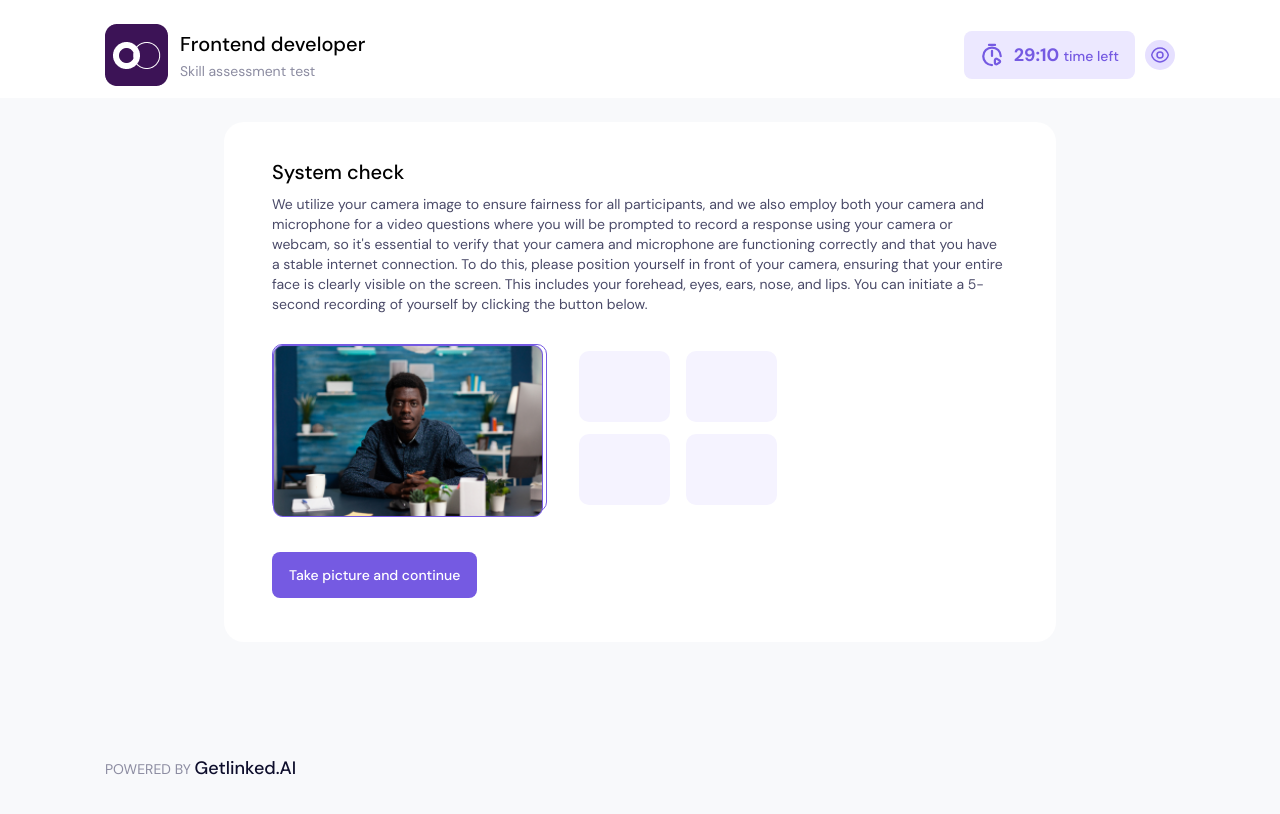
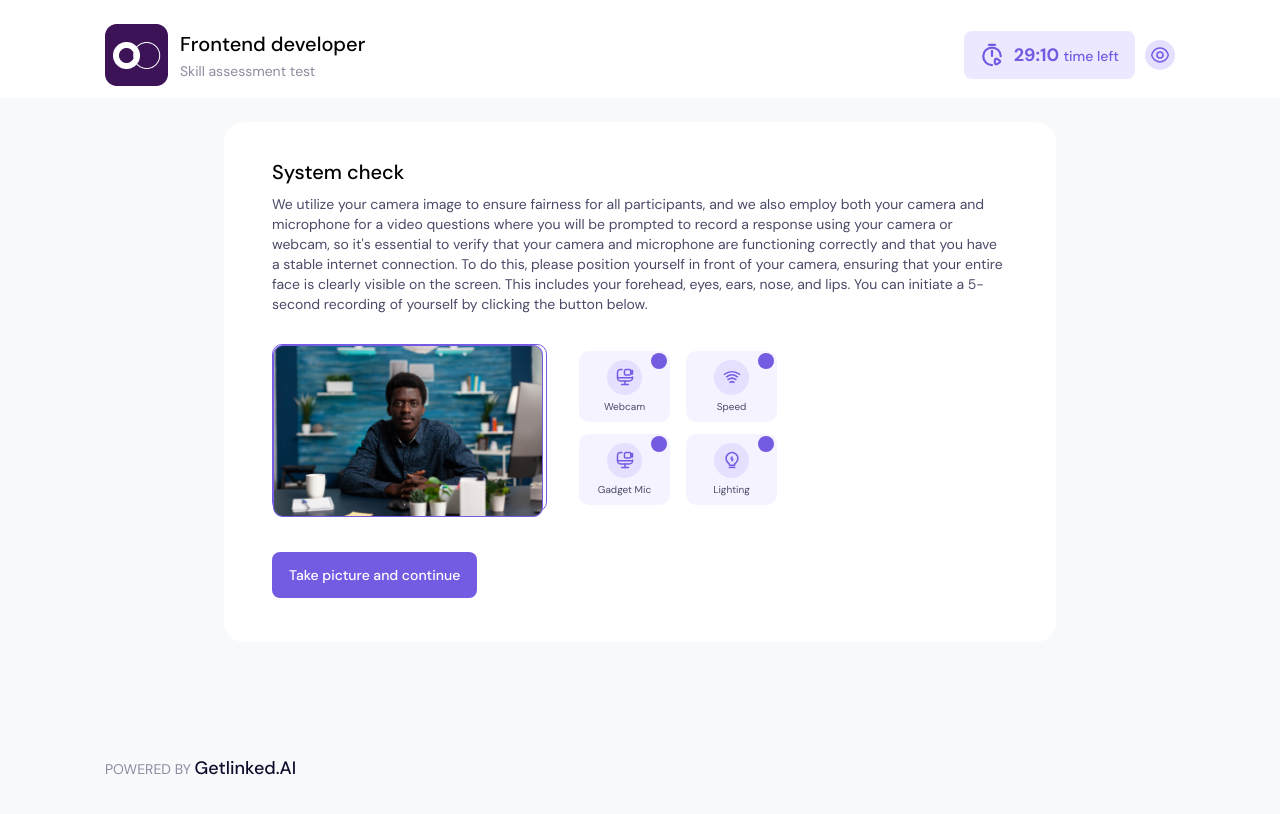
Before and after one commit to DrPrime01/gelinkedai-fe-task, a Next.js app: page / in a window 1280 px wide. Shown: the top 814 px of the page. Built offline with nearby package versions, Linux system fonts and the light colour scheme.

Commit message:
feat: added vectors, StatusIndicator and modal components

```diff
--- a/app/page.js
+++ b/app/page.js
@@ -1,3 +1,8 @@
+import StatusIndicator from "@/components/StatusIndicator";
+import GadgetMicIcon from "@/components/vectors/GadgetMicIcon";
+import LightingIcon from "@/components/vectors/LightingIcon";
+import SpeedIcon from "@/components/vectors/SpeedIcon";
+import WebcamIcon from "@/components/vectors/WebcamIcon";
 import Image from "next/image";
 
 export default function Home() {
@@ -5,7 +10,7 @@ export default function Home() {
 		<main className="flex justify-center p-6">
 			<div className="max-w-[832px] w-full flex flex-col bg-white rounded-[20px] pt-9 px-12 pb-11">
 				<h3 className="font-medium text-xl mb-2">System check</h3>
-				<p className="text-sm text-[#4A4A68] mb-[30px]">
+				<p className="text-sm text-gray-500 mb-[30px]">
 					We utilize your camera image to ensure fairness for all participants,
 					and we also employ both your camera and microphone for a video
 					questions where you will be prompted to record a response using your
@@ -28,10 +33,10 @@ export default function Home() {
 						/>
 					</div>
 					<div className="grid grid-cols-2 gap-y-3 gap-x-4">
-						<div className="h-[71px] w-[91px] rounded-[10px] bg-[#F5F3FF] flex items-center justify-center relative"></div>
-						<div className="h-[71px] w-[91px] rounded-[10px] bg-[#F5F3FF] flex items-center justify-center relative"></div>
-						<div className="h-[71px] w-[91px] rounded-[10px] bg-[#F5F3FF] flex items-center justify-center relative"></div>
-						<div className="h-[71px] w-[91px] rounded-[10px] bg-[#F5F3FF] flex items-center justify-center relative"></div>
+						<StatusIndicator label="Webcam" icon={<WebcamIcon />} />
+						<StatusIndicator label="Speed" icon={<SpeedIcon />} />
+						<StatusIndicator label="Gadget Mic" icon={<GadgetMicIcon />} />
+						<StatusIndicator label="Lighting" icon={<LightingIcon />} />
 					</div>
 				</div>
 				<div>
--- a/components/Navbar.jsx
+++ b/components/Navbar.jsx
@@ -13,7 +13,7 @@ export default function Navbar() {
 					/>
 					<div className="flex flex-col gap-y-[3px]">
 						<p className="text-xl font-medium">Frontend developer</p>
-						<p className="text-sm text-[#8C8CA1]">Skill assessment test</p>
+						<p className="text-sm text-gray-200">Skill assessment test</p>
 					</div>
 				</div>
 				<div className="flex items-center gap-x-2.5">
@@ -24,7 +24,7 @@ export default function Navbar() {
 							width={24}
 							height={24}
 						/>
-						<p className="text-[#755AE2] text-lg font-bold">
+						<p className="text-primary-500 text-lg font-bold">
 							29:10 <span className="text-sm font-medium">time left</span>
 						</p>
 					</div>
--- /dev/null
+++ b/components/StatusIndicator.jsx
@@ -0,0 +1,30 @@
+import CompletedIcon from "./vectors/CompletedIcon";
+import WarningIcon from "./vectors/WarningIcon";
+
+export default function StatusIndicator({
+	isCompleted,
+	isWarning,
+	icon,
+	iconSmall,
+	label,
+}) {
+	return (
+		<div className="h-[71px] w-[91px] rounded-[10px] bg-[#F5F3FF] flex flex-col items-center justify-center relative">
+			<div
+				className={`absolute right-[3px] top-0.5 rounded-full h-4 w-4 flex items-center justify-center ${
+					isWarning ? "bg-warning" : "bg-primary-500"
+				}`}
+			>
+				{(isCompleted || isWarning) && iconSmall}
+			</div>
+			<div
+				className={`rounded-full ${
+					isWarning ? "bg-warning/10" : "bg-primary-200"
+				} flex items-center justify-center mb-1 h-[35px] w-[35px]`}
+			>
+				{isCompleted ? <CompletedIcon /> : isWarning ? <WarningIcon /> : icon}
+			</div>
+			<p className="text-gray-500 text-[10px]">{label}</p>
+		</div>
+	);
+}
--- /dev/null
+++ b/components/vectors/CompletedIcon.jsx
@@ -0,0 +1,16 @@
+export default function CompletedIcon() {
+	return (
+		<svg
+			width="29"
+			height="29"
+			viewBox="0 0 29 29"
+			fill="none"
+			xmlns="http://www.w3.org/2000/svg"
+		>
+			<path
+				d="M14.5 28.25C22.0939 28.25 28.25 22.0939 28.25 14.5C28.25 6.90609 22.0939 0.75 14.5 0.75C6.90609 0.75 0.75 6.90609 0.75 14.5C0.75 22.0939 6.90609 28.25 14.5 28.25Z"
+				fill="#755AE2"
+			/>
+		</svg>
+	);
+}
--- /dev/null
+++ b/components/vectors/GadgetMicIcon.jsx
@@ -0,0 +1,54 @@
+export default function GadgetMicIcon({ width, height }) {
+	return (
+		<svg
+			width={width || "18"}
+			height={height || "18"}
+			viewBox="0 0 18 18"
+			fill="none"
+			xmlns="http://www.w3.org/2000/svg"
+		>
+			<path
+				d="M16.5 8.9175V9.585C16.5 12.255 15.8325 12.915 13.17 12.915H4.83C2.1675 12.915 1.5 12.2475 1.5 9.585V4.83C1.5 2.1675 2.1675 1.5 4.83 1.5H6"
+				stroke="#755AE2"
+				stroke-width="1.5"
+				stroke-linecap="round"
+				stroke-linejoin="round"
+			/>
+			<path
+				d="M9 12.915V16.5"
+				stroke="#755AE2"
+				stroke-width="1.5"
+				stroke-linecap="round"
+				stroke-linejoin="round"
+			/>
+			<path
+				d="M1.5 9.75H16.5"
+				stroke="#755AE2"
+				stroke-width="1.5"
+				stroke-linecap="round"
+				stroke-linejoin="round"
+			/>
+			<path
+				d="M5.625 16.5H12.375"
+				stroke="#755AE2"
+				stroke-width="1.5"
+				stroke-linecap="round"
+				stroke-linejoin="round"
+			/>
+			<path
+				d="M13.395 7.0275H9.82501C8.79001 7.0275 8.44501 6.3375 8.44501 5.6475V3.0075C8.44501 2.1825 9.12001 1.5075 9.94501 1.5075H13.395C14.16 1.5075 14.775 2.1225 14.775 2.8875V5.6475C14.775 6.4125 14.16 7.0275 13.395 7.0275Z"
+				stroke="#755AE2"
+				stroke-width="1.5"
+				stroke-linecap="round"
+				stroke-linejoin="round"
+			/>
+			<path
+				d="M15.6825 5.94L14.775 5.3025V3.2325L15.6825 2.595C16.1325 2.2875 16.5 2.475 16.5 3.0225V5.52C16.5 6.0675 16.1325 6.255 15.6825 5.94Z"
+				stroke="#755AE2"
+				stroke-width="1.5"
+				stroke-linecap="round"
+				stroke-linejoin="round"
+			/>
+		</svg>
+	);
+}
--- /dev/null
+++ b/components/vectors/LightingIcon.jsx
@@ -0,0 +1,33 @@
+export default function LightingIcon({ width, height }) {
+	return (
+		<svg
+			width={width || "18"}
+			height={height || "18"}
+			viewBox="0 0 18 18"
+			fill="none"
+			xmlns="http://www.w3.org/2000/svg"
+		>
+			<path
+				d="M8.99998 5.9175L8.19748 7.3125C8.01748 7.62 8.16748 7.875 8.51998 7.875H9.47248C9.83248 7.875 9.97498 8.13 9.79498 8.4375L8.99998 9.8325"
+				stroke="#755AE2"
+				stroke-width="1.5"
+				stroke-linecap="round"
+				stroke-linejoin="round"
+			/>
+			<path
+				d="M6.22502 13.53V12.66C4.50002 11.6175 3.08252 9.585 3.08252 7.425C3.08252 3.7125 6.49502 0.802502 10.35 1.6425C12.045 2.0175 13.53 3.1425 14.3025 4.695C15.87 7.845 14.22 11.19 11.7975 12.6525V13.5225C11.7975 13.74 11.88 14.2425 11.0775 14.2425H6.94502C6.12002 14.25 6.22502 13.9275 6.22502 13.53Z"
+				stroke="#755AE2"
+				stroke-width="1.5"
+				stroke-linecap="round"
+				stroke-linejoin="round"
+			/>
+			<path
+				d="M6.375 16.5C8.0925 16.0125 9.9075 16.0125 11.625 16.5"
+				stroke="#755AE2"
+				stroke-width="1.5"
+				stroke-linecap="round"
+				stroke-linejoin="round"
+			/>
+		</svg>
+	);
+}
--- /dev/null
+++ b/components/vectors/SpeedIcon.jsx
@@ -0,0 +1,40 @@
+export default function SpeedIcon({ width, height }) {
+	return (
+		<svg
+        width={width || "18"}
+        height={height || "18"}
+			viewBox="0 0 18 18"
+			fill="none"
+			xmlns="http://www.w3.org/2000/svg"
+		>
+			<path
+				d="M3.6825 8.88C6.9075 6.39 11.1 6.39 14.325 8.88"
+				stroke="#755AE2"
+				stroke-width="1.5"
+				stroke-linecap="round"
+				stroke-linejoin="round"
+			/>
+			<path
+				d="M1.5 6.26998C6.045 2.75998 11.955 2.75998 16.5 6.26998"
+				stroke="#755AE2"
+				stroke-width="1.5"
+				stroke-linecap="round"
+				stroke-linejoin="round"
+			/>
+			<path
+				d="M5.09247 11.6175C7.45497 9.7875 10.5375 9.7875 12.9 11.6175"
+				stroke="#755AE2"
+				stroke-width="1.5"
+				stroke-linecap="round"
+				stroke-linejoin="round"
+			/>
+			<path
+				d="M7.04999 14.3625C8.23499 13.4475 9.77249 13.4475 10.9575 14.3625"
+				stroke="#755AE2"
+				stroke-width="1.5"
+				stroke-linecap="round"
+				stroke-linejoin="round"
+			/>
+		</svg>
+	);
+}
--- /dev/null
+++ b/components/vectors/WarningIcon.jsx
@@ -0,0 +1,24 @@
+export default function WarningIcon() {
+	return (
+		<svg
+			width="18"
+			height="18"
+			viewBox="0 0 18 18"
+			fill="none"
+			xmlns="http://www.w3.org/2000/svg"
+		>
+			<path
+				d="M9 11.0625C8.6925 11.0625 8.4375 10.8075 8.4375 10.5V6.75C8.4375 6.4425 8.6925 6.1875 9 6.1875C9.3075 6.1875 9.5625 6.4425 9.5625 6.75V10.5C9.5625 10.8075 9.3075 11.0625 9 11.0625Z"
+				fill="#FF5F56"
+			/>
+			<path
+				d="M9 13.5C8.955 13.5 8.9025 13.4925 8.85 13.485C8.805 13.4775 8.76 13.4625 8.715 13.44C8.67 13.425 8.625 13.4025 8.58 13.3725C8.5425 13.3425 8.505 13.3125 8.4675 13.2825C8.3325 13.14 8.25 12.945 8.25 12.75C8.25 12.555 8.3325 12.36 8.4675 12.2175C8.505 12.1875 8.5425 12.1575 8.58 12.1275C8.625 12.0975 8.67 12.075 8.715 12.06C8.76 12.0375 8.805 12.0225 8.85 12.015C8.9475 11.9925 9.0525 11.9925 9.1425 12.015C9.195 12.0225 9.24 12.0375 9.285 12.06C9.33 12.075 9.375 12.0975 9.42 12.1275C9.4575 12.1575 9.495 12.1875 9.5325 12.2175C9.6675 12.36 9.75 12.555 9.75 12.75C9.75 12.945 9.6675 13.14 9.5325 13.2825C9.495 13.3125 9.4575 13.3425 9.42 13.3725C9.375 13.4025 9.33 13.425 9.285 13.44C9.24 13.4625 9.195 13.4775 9.1425 13.485C9.0975 13.4925 9.045 13.5 9 13.5Z"
+				fill="#FF5F56"
+			/>
+			<path
+				d="M13.545 16.62H4.45498C2.99248 16.62 1.87498 16.0875 1.30498 15.1275C0.742482 14.1675 0.817482 12.93 1.52998 11.6475L6.07498 3.4725C6.82498 2.1225 7.85998 1.38 8.99998 1.38C10.14 1.38 11.175 2.1225 11.925 3.4725L16.47 11.655C17.1825 12.9375 17.265 14.1675 16.695 15.135C16.125 16.0875 15.0075 16.62 13.545 16.62ZM8.99998 2.505C8.29498 2.505 7.60498 3.045 7.05748 4.02L2.51998 12.2025C2.00998 13.1175 1.92748 13.9575 2.27998 14.565C2.63248 15.1725 3.41248 15.5025 4.46248 15.5025H13.5525C14.6025 15.5025 15.375 15.1725 15.735 14.565C16.095 13.9575 16.005 13.125 15.495 12.2025L10.9425 4.02C10.395 3.045 9.70498 2.505 8.99998 2.505Z"
+				fill="#FF5F56"
+			/>
+		</svg>
+	);
+}
--- /dev/null
+++ b/components/vectors/WebcamIcon.jsx
@@ -0,0 +1,54 @@
+export default function WebcamIcon({ width, height }) {
+	return (
+		<svg
+		width={width || "18"}
+		height={height || "18"}
+			viewBox="0 0 18 18"
+			fill="none"
+			xmlns="http://www.w3.org/2000/svg"
+		>
+			<path
+				d="M16.5 8.9175V9.585C16.5 12.255 15.8325 12.915 13.17 12.915H4.83C2.1675 12.915 1.5 12.2475 1.5 9.585V4.83C1.5 2.1675 2.1675 1.5 4.83 1.5H6"
+				stroke="#755AE2"
+				stroke-width="1.5"
+				stroke-linecap="round"
+				stroke-linejoin="round"
+			/>
+			<path
+				d="M9 12.915V16.5"
+				stroke="#755AE2"
+				stroke-width="1.5"
+				stroke-linecap="round"
+				stroke-linejoin="round"
+			/>
+			<path
+				d="M1.5 9.75H16.5"
+				stroke="#755AE2"
+				stroke-width="1.5"
+				stroke-linecap="round"
+				stroke-linejoin="round"
+			/>
+			<path
+				d="M5.625 16.5H12.375"
+				stroke="#755AE2"
+				stroke-width="1.5"
+				stroke-linecap="round"
+				stroke-linejoin="round"
+			/>
+			<path
+				d="M13.395 7.0275H9.82501C8.79001 7.0275 8.44501 6.3375 8.44501 5.6475V3.0075C8.44501 2.1825 9.12001 1.5075 9.94501 1.5075H13.395C14.16 1.5075 14.775 2.1225 14.775 2.8875V5.6475C14.775 6.4125 14.16 7.0275 13.395 7.0275Z"
+				stroke="#755AE2"
+				stroke-width="1.5"
+				stroke-linecap="round"
+				stroke-linejoin="round"
+			/>
+			<path
+				d="M15.6825 5.94L14.775 5.3025V3.2325L15.6825 2.595C16.1325 2.2875 16.5 2.475 16.5 3.0225V5.52C16.5 6.0675 16.1325 6.255 15.6825 5.94Z"
+				stroke="#755AE2"
+				stroke-width="1.5"
+				stroke-linecap="round"
+				stroke-linejoin="round"
+			/>
+		</svg>
+	);
+}
--- a/tailwind.config.js
+++ b/tailwind.config.js
@@ -7,10 +7,18 @@ module.exports = {
 	],
 	theme: {
 		extend: {
-      backgroundImage: {
-        "gradient-radial": "radial-gradient(var(--tw-gradient-stops))",
-        "gradient-conic":
-          "conic-gradient(from 180deg at 50% 50%, var(--tw-gradient-stops))",
+			colors: {
+				primary: {
+					100: "#F5F3FF",
+					200: "#E6E0FF",
+					300: "#675E8B",
+					500: "#755AE2",
+				},
+				gray: {
+					200: "#8C8CA1",
+					500: "#4A4A68",
+				},
+				warning: "#FF5F56",
 			},
 		},
 	},
```
Also changed, not shown: components/Modal.jsx (added, +44 -0 lines). Lines whose indentation alone changed are shown as unchanged.
